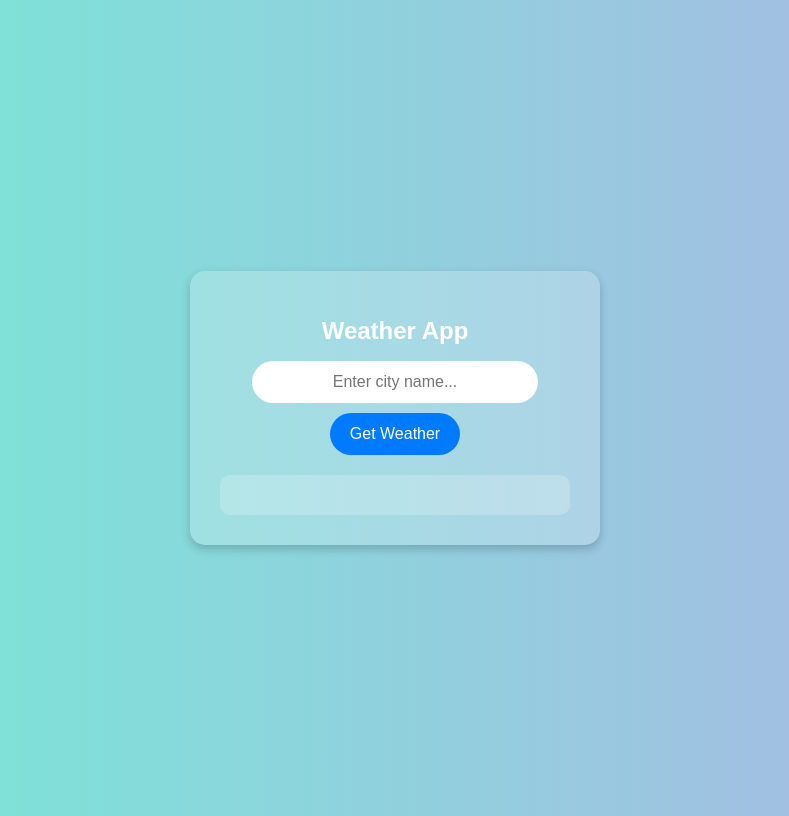
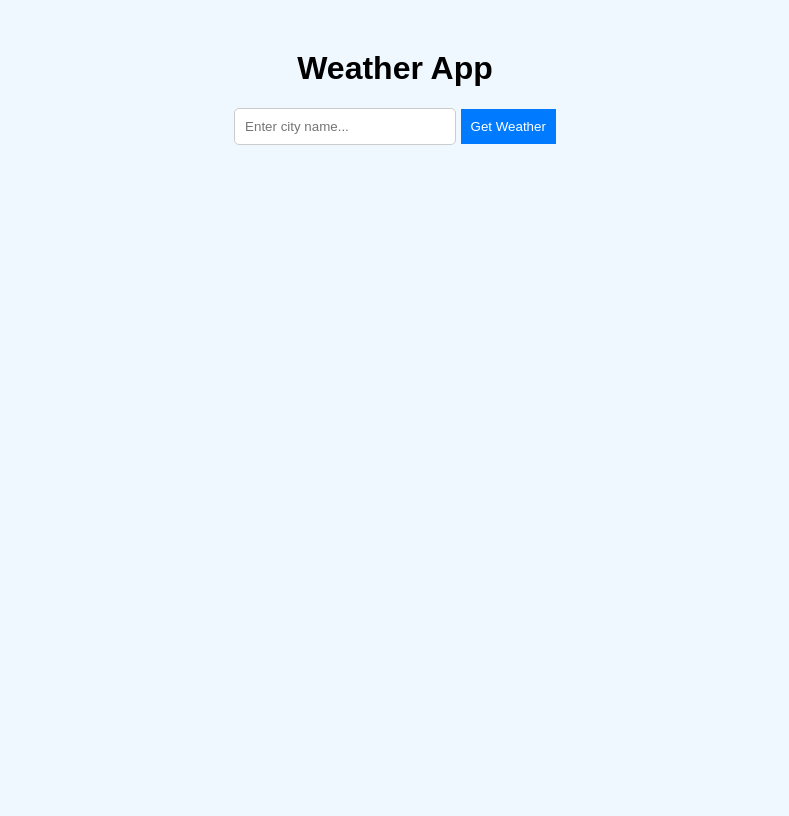
Before and after one commit to Badjedi04/weather-app, a plain HTML site: page index.html in a window 1280 px wide. Shown: the whole page, without its empty margins (245-1034 px from the left). Drawn offline with Linux system fonts and the light colour scheme.

Commit message:
Update style.css

```diff
--- a/style.css
+++ b/style.css
@@ -1,72 +1,29 @@
-/* General Styling */
 body {
-    font-family: 'Poppins', sans-serif;
+    font-family: Arial, sans-serif;
     text-align: center;
-    background: linear-gradient(to right, #74ebd5, #acb6e5);
-    color: #fff;
-    height: 100vh;
-    display: flex;
-    justify-content: center;
-    align-items: center;
+    background-color: #f0f8ff;
 }
 
-/* Container */
 .container {
-    background: rgba(255, 255, 255, 0.2);
-    padding: 30px;
-    border-radius: 15px;
-    box-shadow: 0px 4px 10px rgba(0, 0, 0, 0.2);
-    max-width: 350px;
-    width: 90%;
+    margin-top: 50px;
 }
 
-/* Input & Button */
 input {
-    padding: 12px;
-    width: 75%;
-    border: none;
-    border-radius: 25px;
-    outline: none;
-    text-align: center;
-    font-size: 16px;
-    margin-bottom: 10px;
+    padding: 10px;
+    width: 200px;
+    border-radius: 5px;
+    border: 1px solid #ccc;
 }
 
 button {
-    padding: 12px 20px;
+    padding: 10px;
+    background-color: #007BFF;
+    color: white;
     border: none;
-    border-radius: 25px;
-    background: #007bff;
-    color: white;
-    font-size: 16px;
     cursor: pointer;
-    transition: 0.3s;
 }
 
-button:hover {
-    background: #0056b3;
-}
-
-/* Weather Display */
 #weatherResult {
     margin-top: 20px;
     font-size: 18px;
-    padding: 20px;
-    border-radius: 10px;
-    background: rgba(255, 255, 255, 0.2);
 }
-
-h1 {
-    font-size: 24px;
-    font-weight: bold;
-}
-
-h2 {
-    margin-top: 10px;
-    font-size: 22px;
-}
-
-img {
-    margin-top: 10px;
-    width: 80px;
-}
```
